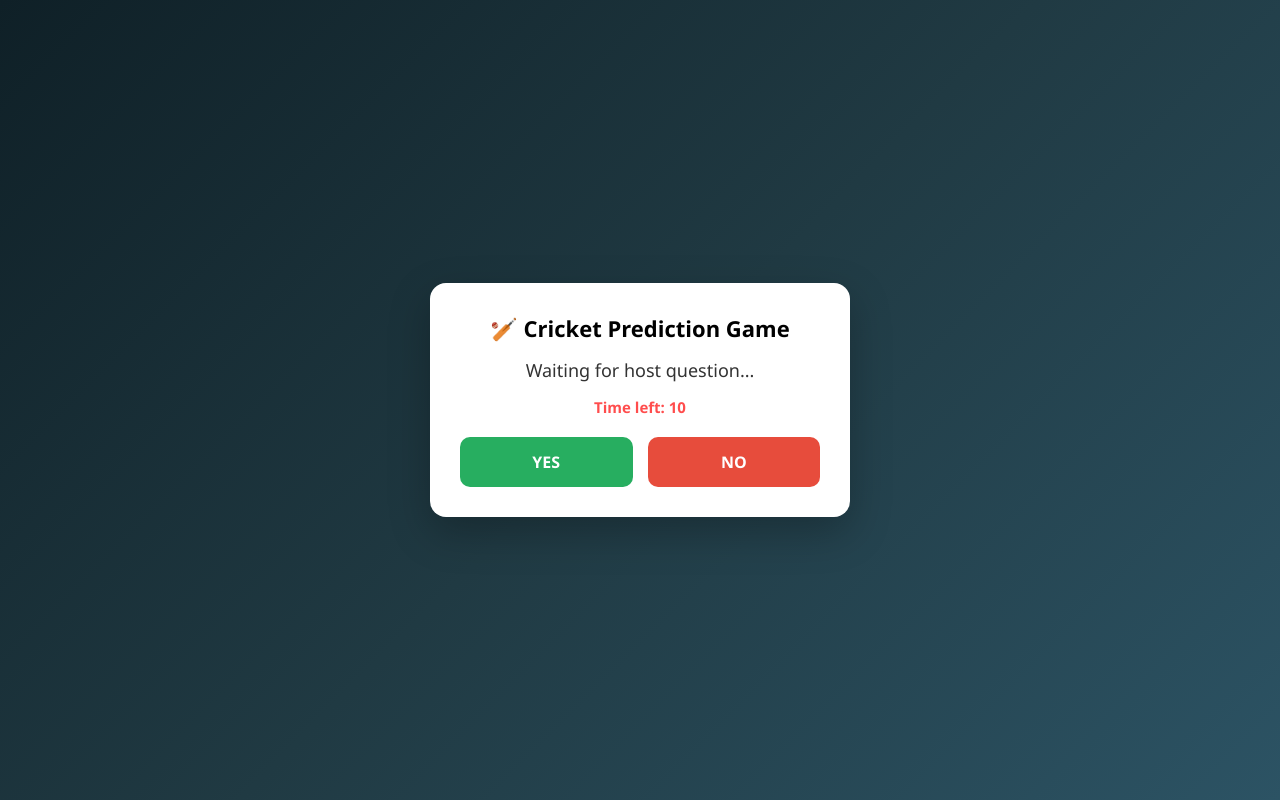
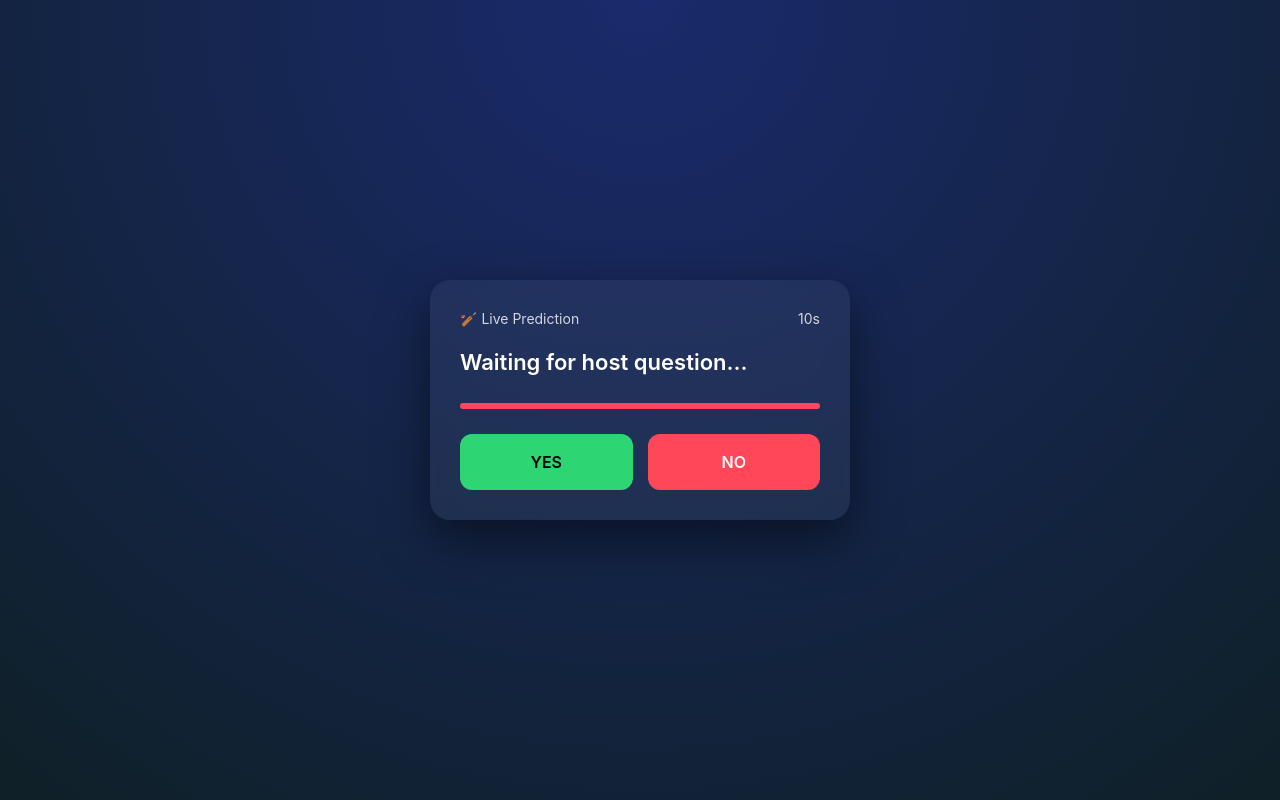
Before and after one commit to shashwat4590-bot/cricket-web, a plain HTML site: page index.html in a window 1280 px wide. Drawn offline with Linux system fonts and the light colour scheme; no server answers.

Commit message:
Update index.html

```diff
--- a/index.html
+++ b/index.html
@@ -2,7 +2,7 @@
 <html>
 <head>
 
-<title>Cricket Prediction Game</title>
+<title>Cricket Prediction</title>
 
 <meta name="viewport" content="width=device-width, initial-scale=1">
 
@@ -12,68 +12,81 @@
 <style>
 
 *{
+margin:0;
+padding:0;
 box-sizing:border-box;
-font-family: "Segoe UI", Arial;
+font-family:Inter, system-ui, Arial;
 }
 
 body{
-margin:0;
 height:100vh;
 display:flex;
 justify-content:center;
 align-items:center;
-background:linear-gradient(135deg,#0f2027,#203a43,#2c5364);
+background:radial-gradient(circle at top,#1a2a6c,#0f2027);
+color:white;
 }
 
-/* Card */
+/* Main App */
 
-.card{
+.app{
 width:420px;
-background:white;
-border-radius:16px;
 padding:30px;
-box-shadow:0 15px 40px rgba(0,0,0,0.25);
-text-align:center;
+border-radius:20px;
+background:rgba(255,255,255,0.05);
+backdrop-filter:blur(12px);
+box-shadow:0 20px 50px rgba(0,0,0,0.5);
 }
 
-/* Title */
+/* Header */
 
-.title{
-font-size:22px;
-font-weight:600;
-margin-bottom:10px;
+.header{
+display:flex;
+justify-content:space-between;
+margin-bottom:20px;
+font-size:14px;
+opacity:0.8;
 }
 
 /* Question */
 
 #question{
-font-size:18px;
-margin-top:15px;
-margin-bottom:15px;
-color:#333;
+font-size:22px;
+font-weight:600;
+line-height:1.4;
+margin-bottom:25px;
 }
 
-/* Timer */
+/* Timer bar */
 
-#timer{
-font-size:15px;
-color:#ff4d4d;
-margin-bottom:20px;
-font-weight:600;
+.timer-bar{
+height:6px;
+width:100%;
+background:#333;
+border-radius:5px;
+overflow:hidden;
+margin-bottom:25px;
+}
+
+.timer-fill{
+height:100%;
+width:100%;
+background:#ff4757;
+transition:width 1s linear;
 }
 
 /* Buttons */
 
 .buttons{
-display:flex;
+display:grid;
+grid-template-columns:1fr 1fr;
 gap:15px;
 }
 
 button{
-flex:1;
-padding:14px;
+padding:18px;
 border:none;
-border-radius:10px;
+border-radius:12px;
 font-size:16px;
 font-weight:600;
 cursor:pointer;
@@ -83,25 +96,25 @@ transition:0.2s;
 /* YES */
 
 .yes{
-background:#27ae60;
-color:white;
+background:#2ed573;
+color:black;
 }
 
 .yes:hover{
-background:#1e874b;
-transform:scale(1.05);
+transform:translateY(-3px);
+box-shadow:0 10px 20px rgba(0,0,0,0.3);
 }
 
 /* NO */
 
 .no{
-background:#e74c3c;
+background:#ff4757;
 color:white;
 }
 
 .no:hover{
-background:#c0392b;
-transform:scale(1.05);
+transform:translateY(-3px);
+box-shadow:0 10px 20px rgba(0,0,0,0.3);
 }
 
 </style>
@@ -110,25 +123,30 @@ transform:scale(1.05);
 
 <body>
 
-<div class="card">
+<div class="app">
 
-<div class="title">
-🏏 Cricket Prediction Game
+<div class="header">
+<div>🏏 Live Prediction</div>
+<div id="timerText">10s</div>
 </div>
 
 <div id="question">
 Waiting for host question...
 </div>
 
-<div id="timer">
-Time left: 10
+<div class="timer-bar">
+<div class="timer-fill" id="timerFill"></div>
 </div>
 
 <div class="buttons">
 
-<button class="yes" onclick="answer('YES')">YES</button>
+<button class="yes" onclick="answer('YES')">
+YES
+</button>
 
-<button class="no" onclick="answer('NO')">NO</button>
+<button class="no" onclick="answer('NO')">
+NO
+</button>
 
 </div>
 
@@ -140,39 +158,32 @@ Time left: 10
 
 const firebaseConfig = {
 
-apiKey: "PASTE_YOUR_API_KEY",
-
-authDomain: "cricket-web-predict.firebaseapp.com",
-
-databaseURL: "https://cricket-web-predict-default-rtdb.firebaseio.com",
-
-projectId: "cricket-web-predict",
-
-storageBucket: "cricket-web-predict.appspot.com",
-
-messagingSenderId: "PASTE",
-
-appId: "PASTE"
+apiKey:"PASTE_API_KEY",
+authDomain:"cricket-web-predict.firebaseapp.com",
+databaseURL:"https://cricket-web-predict-default-rtdb.firebaseio.com",
+projectId:"cricket-web-predict",
+storageBucket:"cricket-web-predict.appspot.com",
+messagingSenderId:"PASTE",
+appId:"PASTE"
 
 };
 
 firebase.initializeApp(firebaseConfig);
+const db=firebase.database();
 
-const db = firebase.database();
-
-const questionRef = db.ref("currentQuestion");
+const questionRef=db.ref("currentQuestion");
 
 let timerInterval;
 
 /* Listen for question */
 
-questionRef.on("value", (snapshot) => {
+questionRef.on("value",(snapshot)=>{
 
-const data = snapshot.val();
+const data=snapshot.val();
 
 if(data){
 
-document.getElementById("question").innerText = data.question;
+document.getElementById("question").innerText=data.question;
 
 startTimer(data.startTime);
 
@@ -186,24 +197,26 @@ function startTimer(startTime){
 
 clearInterval(timerInterval);
 
-let duration = 10;
+let duration=10;
 
-timerInterval = setInterval(()=>{
+timerInterval=setInterval(()=>{
 
-let elapsed = Math.floor((Date.now() - startTime)/1000);
+let elapsed=Math.floor((Date.now()-startTime)/1000);
 
-let remaining = duration - elapsed;
+let remaining=duration-elapsed;
 
-if(remaining <= 0){
+if(remaining<=0){
 
-remaining = 0;
-
+remaining=0;
 clearInterval(timerInterval);
 
 }
 
-document.getElementById("timer").innerText =
-"Time left: " + remaining;
+document.getElementById("timerText").innerText=remaining+"s";
+
+let percent=(remaining/duration)*100;
+
+document.getElementById("timerFill").style.width=percent+"%";
 
 },1000);
 
@@ -213,7 +226,7 @@ document.getElementById("timer").innerText =
 
 function answer(choice){
 
-alert("You selected: " + choice);
+alert("You chose: "+choice);
 
 }
 
```
